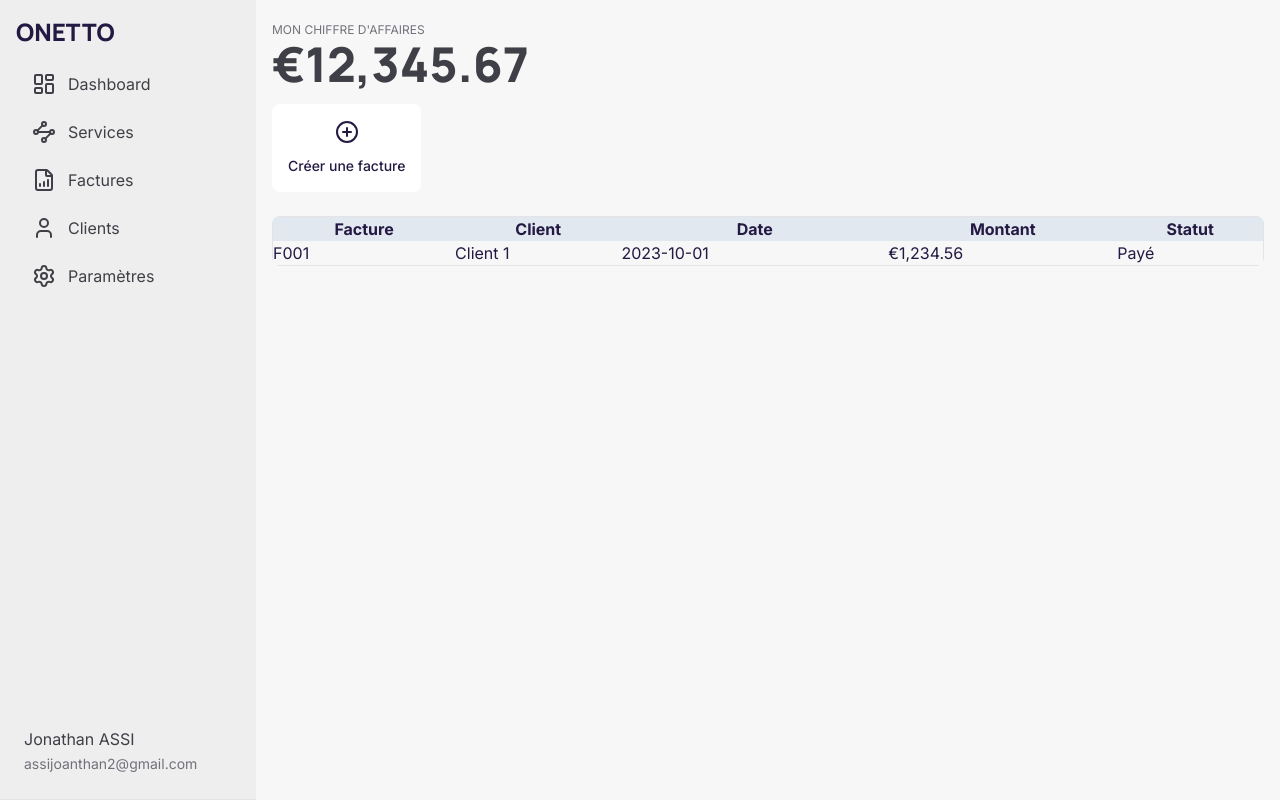
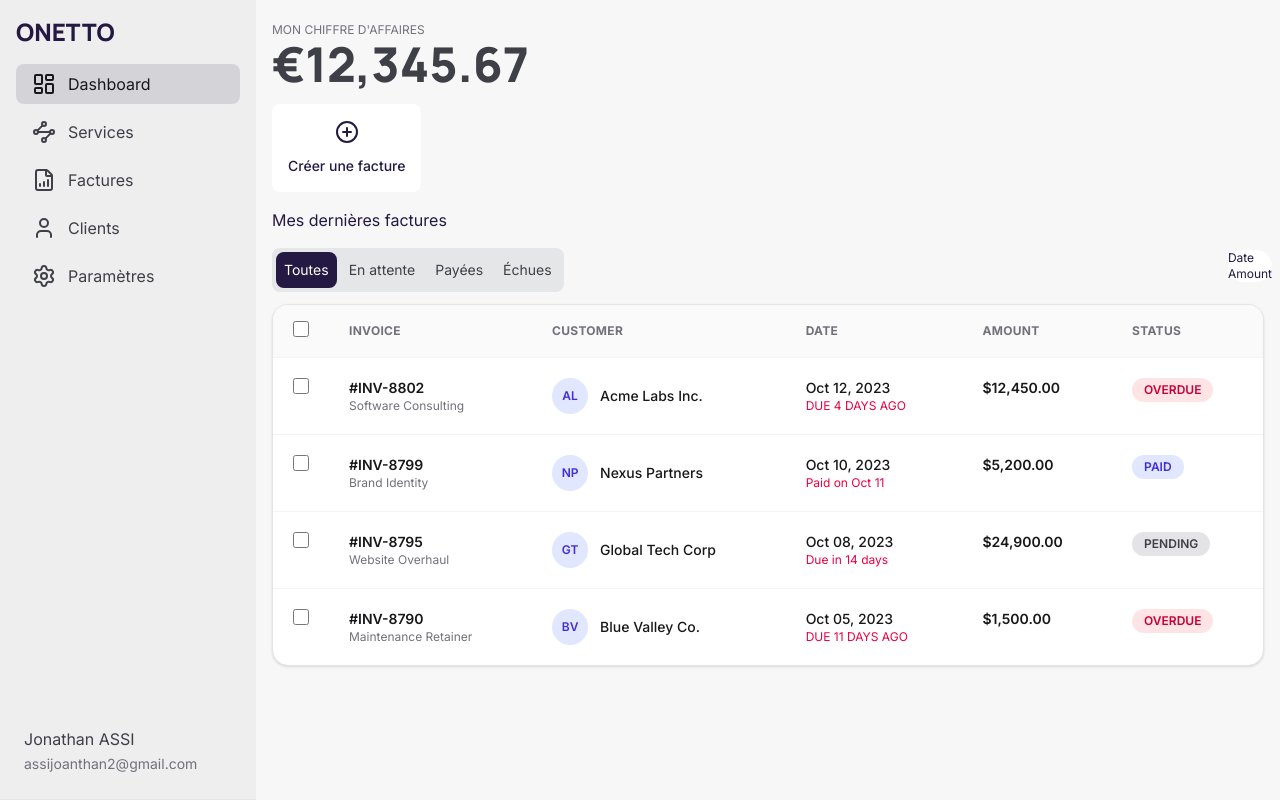
Before and after one commit to arizona-08/onetto, a Next.js app in the folder onetto-app/: page /dashboard in a window 1280 px wide. Built offline with nearby package versions, Linux system fonts and the light colour scheme.

Commit message:
Ajout du style pour les filtres des factures dans le dashboard.

```diff
--- a/onetto-app/app/(app)/dashboard/page.tsx
+++ b/onetto-app/app/(app)/dashboard/page.tsx
@@ -13,7 +13,10 @@ function Dashboard() {
         <span className="text-sm font-medium">Créer une facture</span>
       </button>
 
-      <InvoiceTable />
+      <h3 className="mt-4">Mes dernières factures</h3>
+      <div className="mt-4">
+        <InvoiceTable />
+      </div>
     </div>
   )
 }
--- /dev/null
+++ b/onetto-app/app/(app)/services/page.tsx
@@ -0,0 +1,9 @@
+import React from 'react'
+
+function page() {
+  return (
+    <div>page</div>
+  )
+}
+
+export default page
--- /dev/null
+++ b/onetto-app/app/components/InvoiceSelector.tsx
@@ -0,0 +1,30 @@
+'use client';
+import React from 'react'
+
+const INVOICES_STATUS = ['Toutes', 'En attente', 'Payées', 'Échues']
+
+interface InvoiceSelectorProps {
+  selectedStatus: string;
+  onSelectStatus: (status: string) => void;
+}
+function InvoiceSelector({ selectedStatus, onSelectStatus }: InvoiceSelectorProps) {
+  return (
+    <div className="flex items-center gap-1 w-fit bg-gray-600/10 p-1 rounded-lg">
+      {INVOICES_STATUS.map((status) => (
+        <button
+          key={status}
+          className={`p-2 rounded-lg transition-colors text-sm ${
+            selectedStatus === status
+              ? 'bg-primary text-white'
+              : 'text-zinc-700 hover:bg-gray-600/20'
+          }`}
+          onClick={() => onSelectStatus(status)}
+        >
+          {status}
+        </button>
+      ))}
+    </div>
+  )
+}
+
+export default InvoiceSelector
--- /dev/null
+++ b/onetto-app/app/components/InvoiceSorter.tsx
@@ -0,0 +1,18 @@
+import { SortDesc } from 'lucide-react'
+import React from 'react'
+
+function InvoiceSorter() {
+  return (
+    <div className="relative">
+      <SortDesc className="text-zinc-400" />
+      <div className="absolute -top-2 -right-2 rounded-full bg-white text-xs flex items-center justify-center">
+        <ul>
+          <li>Date</li>
+          <li>Amount</li>
+        </ul>
+      </div>
+    </div>
+  )
+}
+
+export default InvoiceSorter
--- a/onetto-app/app/components/InvoiceTable.tsx
+++ b/onetto-app/app/components/InvoiceTable.tsx
@@ -1,29 +1,120 @@
+'use client';
 import React from 'react'
+import InvoiceSelector from './InvoiceSelector'
+import InvoiceSorter from './InvoiceSorter';
+
+const invoices = [
+  {
+    id: 'INV-8802',
+    type: 'Software Consulting',
+    customer: 'Acme Labs Inc.',
+    initials: 'AL',
+    date: 'Oct 12, 2023',
+    note: 'DUE 4 DAYS AGO',
+    amount: '$12,450.00',
+    status: 'OVERDUE',
+  },
+  {
+    id: 'INV-8799',
+    type: 'Brand Identity',
+    customer: 'Nexus Partners',
+    initials: 'NP',
+    date: 'Oct 10, 2023',
+    note: 'Paid on Oct 11',
+    amount: '$5,200.00',
+    status: 'PAID',
+  },
+  {
+    id: 'INV-8795',
+    type: 'Website Overhaul',
+    customer: 'Global Tech Corp',
+    initials: 'GT',
+    date: 'Oct 08, 2023',
+    note: 'Due in 14 days',
+    amount: '$24,900.00',
+    status: 'PENDING',
+  },
+  {
+    id: 'INV-8790',
+    type: 'Maintenance Retainer',
+    customer: 'Blue Valley Co.',
+    initials: 'BV',
+    date: 'Oct 05, 2023',
+    note: 'DUE 11 DAYS AGO',
+    amount: '$1,500.00',
+    status: 'OVERDUE',
+  },
+]
+
+const statusStyles: Record<string, string> = {
+  OVERDUE: 'bg-rose-100 text-rose-700',
+  PAID: 'bg-indigo-100 text-indigo-700',
+  PENDING: 'bg-zinc-200 text-zinc-700',
+}
 
 function InvoiceTable() {
+
+  const [selectedStatus, setSelectedStatus] = React.useState('Toutes');
   return (
-    <div className="rounded-lg overflow-hidden mt-6">
-      <table className="w-full border-collapse border border-zinc-200 ">
-        <thead className="bg-slate-200">
+    <>
+      <div className="flex items-center justify-between">
+        <InvoiceSelector selectedStatus={selectedStatus} onSelectStatus={setSelectedStatus} />
+        <InvoiceSorter />
+      </div>
+      <div className="mt-3 overflow-x-auto rounded-2xl border border-zinc-200 bg-white shadow-sm">
+        <table className="min-w-185 w-full border-collapse text-left">
+          <thead className="bg-zinc-50 text-xs font-semibold uppercase tracking-wide text-zinc-500">
             <tr>
-            <th>Facture</th>
-            <th>Client</th>
-            <th>Date</th>
-            <th>Montant</th>
-            <th>Statut</th>
+              <th className="w-12 px-5 py-4">
+                <input type="checkbox" className="h-4 w-4 rounded border-zinc-300" />
+              </th>
+              <th className="px-5 py-4">Invoice</th>
+              <th className="px-5 py-4">Customer</th>
+              <th className="px-5 py-4">Date</th>
+              <th className="px-5 py-4">Amount</th>
+              <th className="px-5 py-4">Status</th>
             </tr>
           </thead>
-        <tbody>
-          <tr>
-            <td>F001</td>
-            <td>Client 1</td>
-            <td>2023-10-01</td>
-            <td>€1,234.56</td>
-            <td>Payé</td>
+          <tbody className="text-sm text-zinc-700">
+            {invoices.map((invoice) => (
+              <tr key={invoice.id} className="border-t border-zinc-100">
+                <td className="px-5 py-5 align-top">
+                  <input type="checkbox" className="h-4 w-4 rounded border-zinc-300" />
+                </td>
+                <td className="px-5 py-5 align-top">
+                  <div className="font-semibold text-zinc-900">#{invoice.id}</div>
+                  <div className="text-xs text-zinc-500">{invoice.type}</div>
+                </td>
+                <td className="px-5 py-5 align-top">
+                  <div className="flex items-center gap-3">
+                    <div className="flex h-9 w-9 items-center justify-center rounded-full bg-indigo-100 text-xs font-semibold text-indigo-700">
+                      {invoice.initials}
+                    </div>
+                    <div className="font-medium text-zinc-900">{invoice.customer}</div>
+                  </div>
+                </td>
+                <td className="px-5 py-5 align-top">
+                  <div className="font-medium text-zinc-900">{invoice.date}</div>
+                  <div className="text-xs text-rose-600">
+                    {invoice.note}
+                  </div>
+                </td>
+                <td className="px-5 py-5 align-top font-semibold text-zinc-900">
+                  {invoice.amount}
+                </td>
+                <td className="px-5 py-5 align-top">
+                  <span
+                    className={`inline-flex items-center rounded-full px-3 py-1 text-xs font-semibold ${statusStyles[invoice.status]}`}
+                  >
+                    {invoice.status}
+                  </span>
+                </td>
               </tr>
+            ))}
           </tbody>
         </table>
       </div>
+    </>
   )
 }
 
--- a/onetto-app/app/components/TopSidebar.tsx
+++ b/onetto-app/app/components/TopSidebar.tsx
@@ -2,17 +2,20 @@
 import React from 'react'
 import BurgerMenu from './BurgerMenu'
 import { FileChartColumnIncreasing, LayoutDashboardIcon, SettingsIcon, UserIcon, Waypoints } from 'lucide-react';
+import { usePathname } from 'next/navigation';
 
 const links = [
   { name: 'Dashboard', href: '/dashboard', icon: <LayoutDashboardIcon />  },
-  { name: 'Services', href: '/orders', icon: <Waypoints /> },
-  { name: 'Factures', href: '/products', icon: <FileChartColumnIncreasing />  },
+  { name: 'Services', href: '/services', icon: <Waypoints /> },
+  { name: 'Factures', href: '/invoices', icon: <FileChartColumnIncreasing />  },
   { name: 'Clients', href: '/customers', icon: <UserIcon />  },
   { name: 'Paramètres', href: '/settings', icon: <SettingsIcon />  },
 ]
 
 function TopSidebar() {
   const [isOpen, setIsOpen] = React.useState(false)
+
+  const pathname = usePathname();
 
   return (
     <header className="relative w-full border-b border-zinc-200 lg:w-64 lg:h-screen bg-background p-4 lg:flex lg:flex-col lg:bg-[#EEEEEE]">
@@ -29,17 +32,20 @@ function TopSidebar() {
       <div className={`bg-background border-b border-zinc-200 absolute left-0 top-full w-full h-0 overflow-hidden ${isOpen ? 'h-90' : ''} lg:h-full lg:relative lg:top-0 lg:border-b-0 lg:flex-1 lg:flex lg:flex-col lg:justify-between lg:bg-[#EEEEEE] transition-all duration-150`}>
         <nav className="mt-4">
           <ul className="px-2 lg:px-0">
-            {links.map((link) => (
+            {links.map((link) => {
+
+              const isCurrentPathName = link.href.startsWith(pathname);
+              return (
               <li key={link.name} className="mb-2">
                 <a
                   href={link.href}
-                  className="flex items-center gap-3 px-4 py-2 rounded-lg text-zinc-700 hover:bg-zinc-300 transition-colors"
+                  className={`flex items-center gap-3 px-4 py-2 rounded-lg transition-colors ${isCurrentPathName ? 'bg-zinc-300 text-zinc-900' : 'text-zinc-700 hover:bg-zinc-300'}`}
                 >
                   {link.icon}
                   {link.name}
                 </a>
               </li>
-            ))}
+            )})}
           </ul>
         </nav>
 
```
Lines whose indentation alone changed are shown as unchanged.
